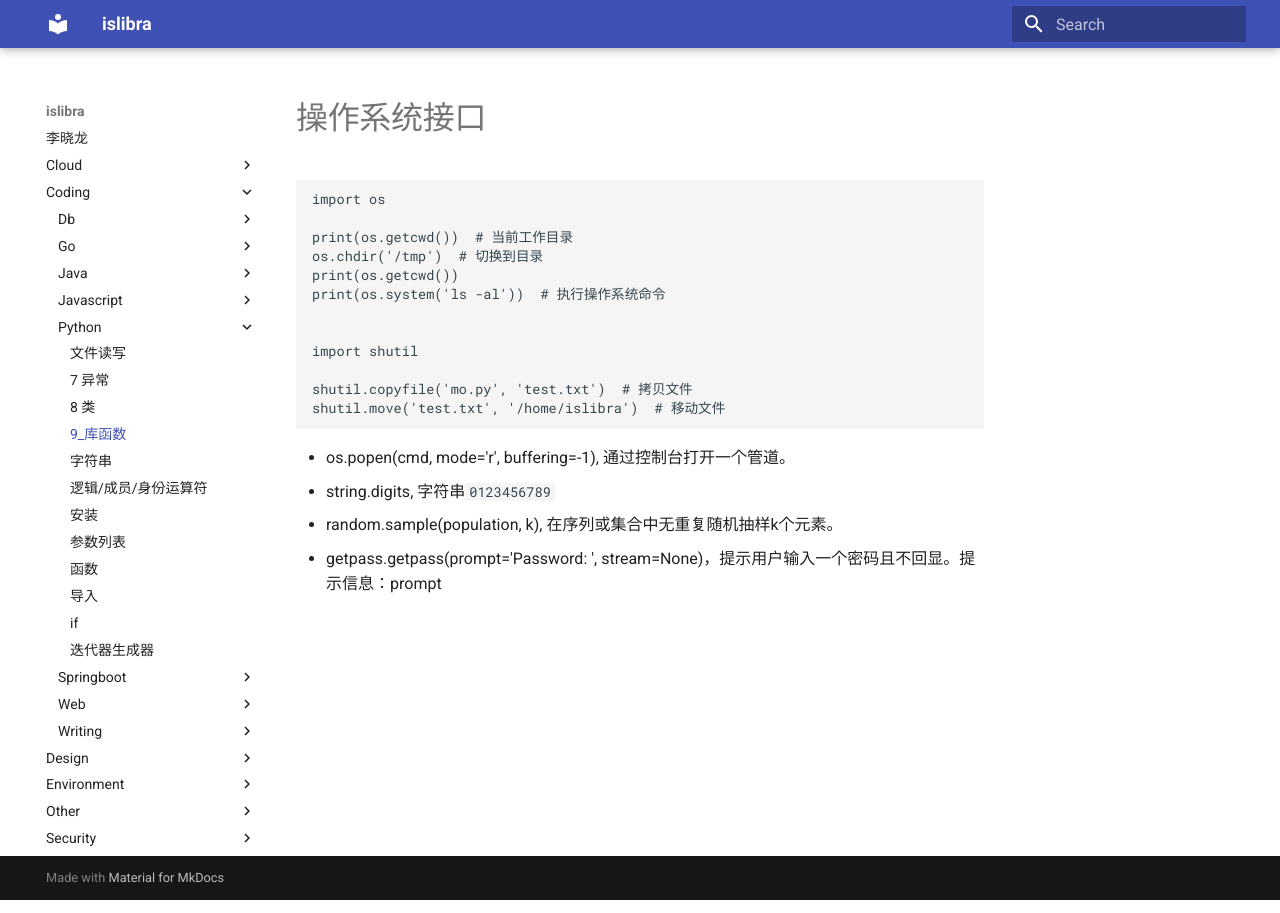
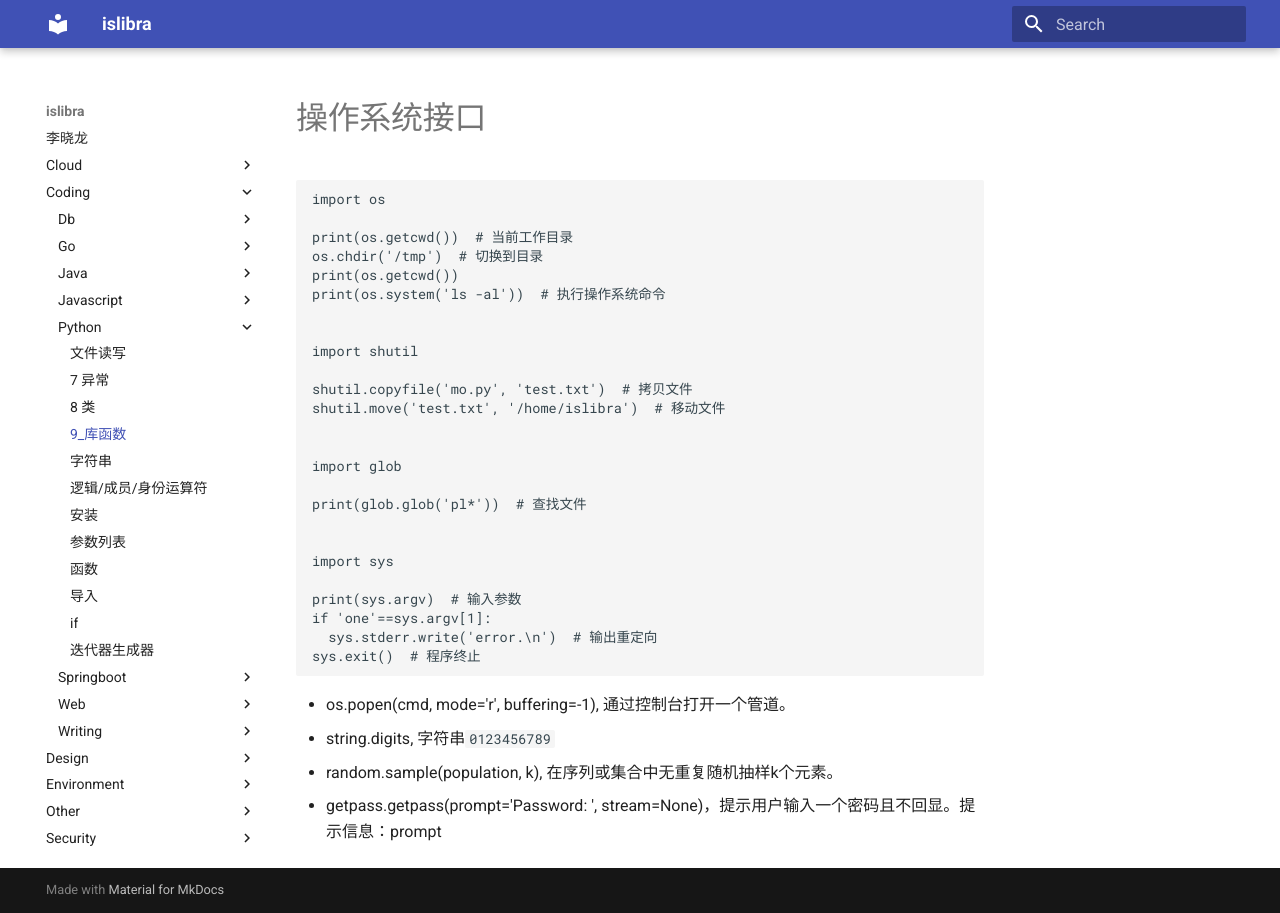
Before and after one commit to islibra/wiki, an MkDocs documentation site: the page built from docs/coding/python/9_库函数.md, in a window 1280 px wide. Built offline with MkDocs 1.6.1 and Material for MkDocs 9.7.7, drawn with Linux system fonts in a browser that asks for light colours.

Commit message:
Update 9_库函数.md

````diff
--- a/docs/coding/python/9_库函数.md
+++ b/docs/coding/python/9_库函数.md
@@ -17,6 +17,19 @@ import shutil
 
 shutil.copyfile('mo.py', 'test.txt')  # 拷贝文件
 shutil.move('test.txt', '/home/islibra')  # 移动文件
+
+
+import glob
+
+print(glob.glob('pl*'))  # 查找文件
+
+
+import sys
+
+print(sys.argv)  # 输入参数
+if 'one'==sys.argv[1]:
+  sys.stderr.write('error.\n')  # 输出重定向
+sys.exit()  # 程序终止
 ```
 
 - os.popen(cmd, mode='r', buffering=-1), 通过控制台打开一个管道。
````
